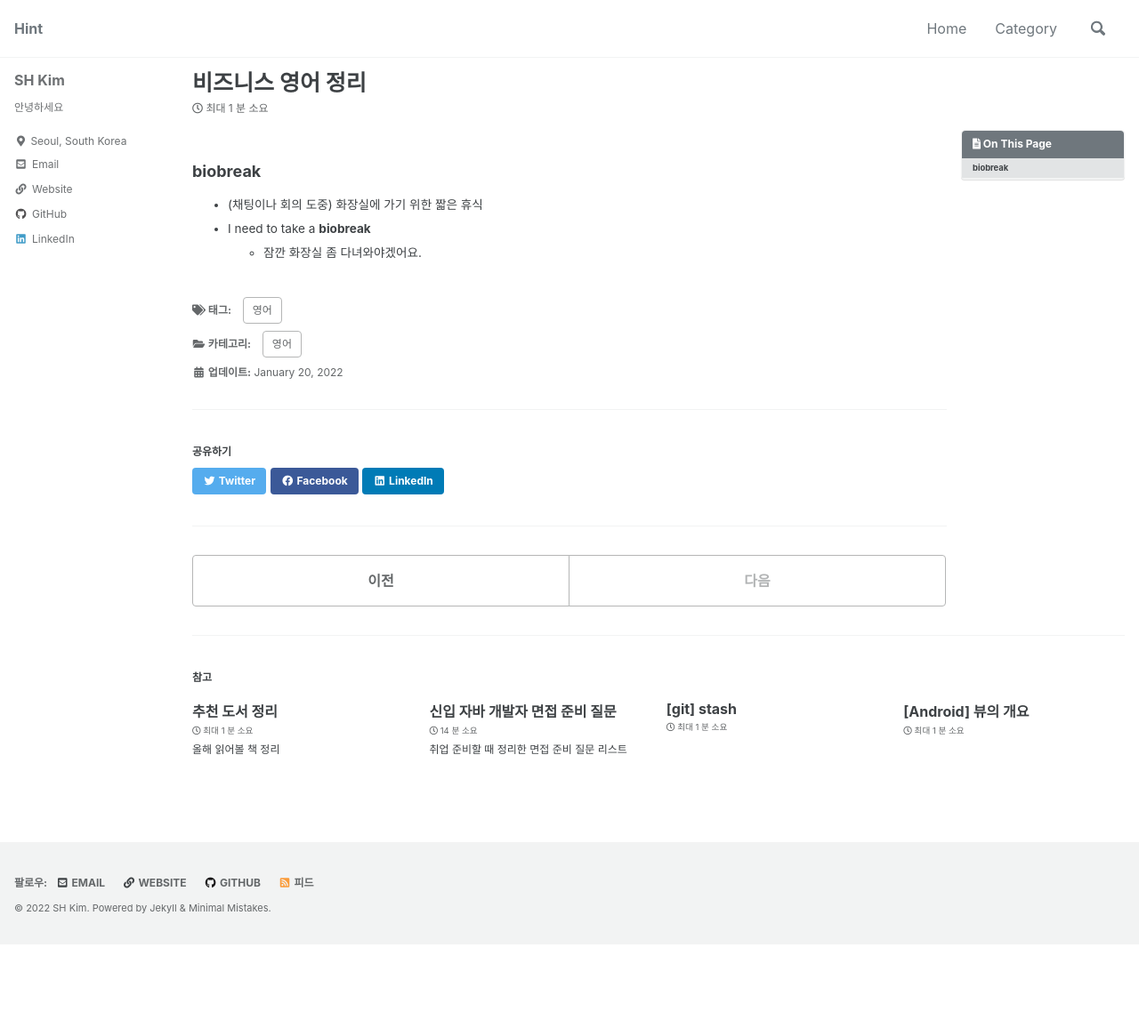
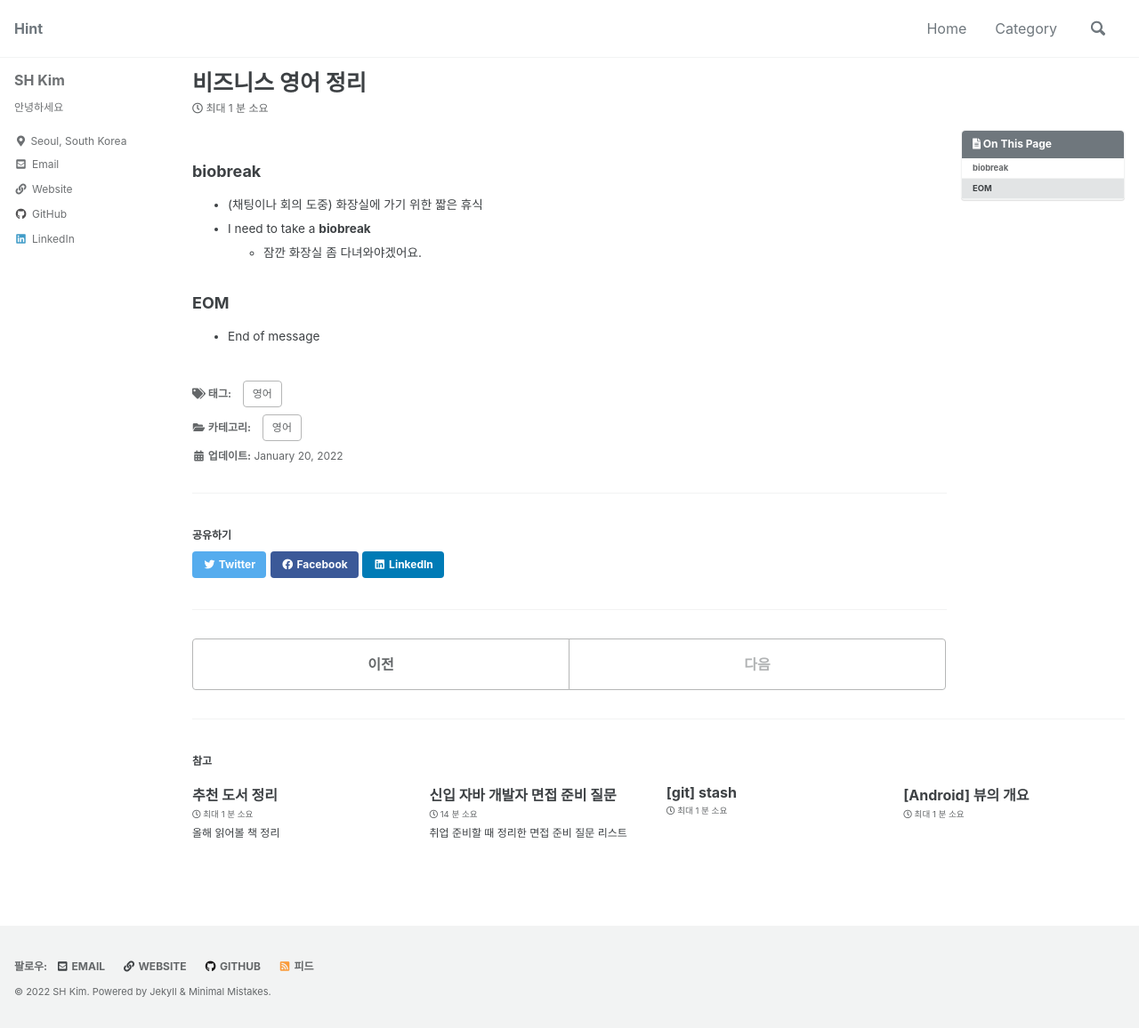
Before and after one commit to shkim-123/shkim-123.github.io, a Jekyll site: the page built from _posts/2022-01-20-business-english.md, in a window 1280 px wide. Shown: the whole page at 89% size. Built offline with Jekyll 4.4.1, drawn with Linux system fonts in a browser that asks for light colours; cached includes are drawn as plain includes; before the commit the page ends 1062 px from its top, so only the background shows below that.

Commit message:
Update 2022-01-20-business-english.md

```diff
--- a/_posts/2022-01-20-business-english.md
+++ b/_posts/2022-01-20-business-english.md
@@ -20,3 +20,6 @@ last_modified_at: 2022-01-20
 - (채팅이나 회의 도중) 화장실에 가기 위한 짧은 휴식
 - I need to take a **biobreak**
   - 잠깐 화장실 좀 다녀와야겠어요.
+
+### EOM
+- End of message
```
